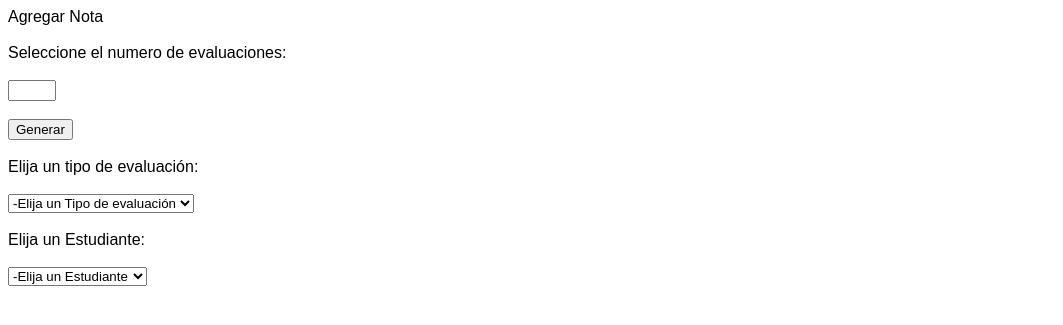
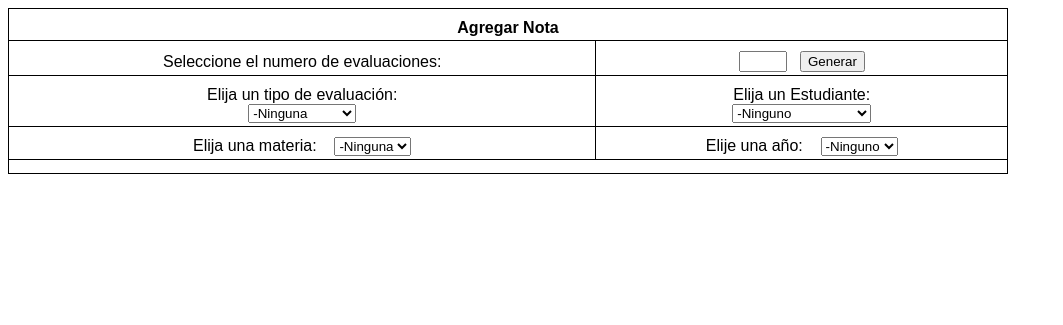
Before and after one commit to hopechan/RankingOportunidades, a PHP site: page /vista/agregarNota.php in a window 1280 px wide. Shown: the top 325 px of the page, without its empty margins (0-1063 px from the left). Run offline with PHP 8.4, Linux system fonts and the light colour scheme; data comes from the database, SQL or seed files in the repository; tables that the repository leaves empty hold one stand-in row (values such as "Sample post").

Commit message:
error array to string conversion

```diff
--- a/vista/agregarNota.php
+++ b/vista/agregarNota.php
@@ -8,18 +8,28 @@
     <link rel="stylesheet" href="./css/style.css">
 </head>
 <body>
-    <header>
-        Agregar Nota <br><br>
-    </header>
     <article>
-        <form method="post">
-
-            Seleccione el numero de evaluaciones: <br><br>
-            <input type="number" name="Evaluaciones" min="1" max="5"> <br><br>
-            <input type="submit" value="Generar" name="gen"><br><br>
-            Elija un tipo de evaluación:  <br><br>
-            <select name="cmbTipo">
-                <option value="A">-Elija un Tipo de evaluación</option>
+        <table width="1000px">
+            <tr>
+                <th colspan="4">
+                    Agregar Nota
+                </th>
+            </tr>
+            <tr>
+                <td colspan="2">
+                <form method="post" class="estilo">
+                    Seleccione el numero de evaluaciones:
+                </td>
+                <td>
+                    <input type="number" name="Evaluaciones" min="1" max="4"> &nbsp;
+                    <input type="submit" value="Generar" name="gen">
+                </td>
+            </tr>
+            <tr>
+                <td colspan="2">
+                    Elija un tipo de evaluación:  <br>
+                    <select name="cmbTipo" class="estilo">
+                        <option value="A">-Ninguna</option>
                         <?php
                             require_once("../controlador/controladorTipo.php");
                             $ct = new ControladorTipo();
@@ -28,10 +38,12 @@
                             echo "<option value='".$tipos[$e]->getIdTipo()."'>".$tipos[$e]->getTipo()."</option><br><br>";
                             }
                         ?>
-            </select><br><br>
-            Elija un Estudiante: <br><br>
-            <select name="cmbEstudiante">
-                    <option value="E">-Elija un Estudiante</option>
+                    </select>
+                </td>
+                <td colspan="2">
+                    Elija un Estudiante:<br>
+                        <select name="cmbEstudiante" class="estilo">
+                                <option value="E">-Ninguno</option>
                                 <?php
                                     require_once("../controlador/controladorEstudiante.php");
                                     $ce = new ControladorEst();
@@ -40,20 +52,51 @@
                                         echo "<option value='".$estudiantes[$i]->getIdEstudiante()."'>".$estudiantes[$i]->getNombre()." ".$estudiantes[$i]->getApellidos()."</option><br>";
                                     }
                                 ?>
-            </select><br><br>
-
+                        </select>
+                </td>
+            </tr>
+            <tr>
+                <td colspan="2">
+                    Elija una materia: &nbsp;&nbsp;
+                    <select name="cmbMateria">
+                        <option value="M">-Ninguna</option>
+                        <?php
+                            require_once("../controlador/controladorMate.php");
+                            $cm = new controladorMate();
+                            $materia = $cm->ObtenerMateria();
+                            for ($mat=0; $mat < sizeof($materia) ; $mat++) {
+                               echo "<option value='" . $materia[$mat]->getIdMateria() . "'>" . $materia[$mat]->getMateria() . "</option>";
+                            }
+                        ?>
+                    </select>
+                </td>
+                <td colspan="2">
+                    Elije una año: &nbsp;&nbsp;
+                    <select name="cmbAnio">
+                        <option value="N">-Ninguno</option>
+                        <option value="1">Year 1</option>
+                        <option value="2">Year 2</option>
+                        <option value="3">Year 3</option>
+                    </select>
+                </td>
+            </tr>
+            <tr>
+                <td colspan="4">
                     <?php
                         if (isset($_POST['gen'])) {
                             $evaluaciones = $_POST['Evaluaciones'];
                         for ($a=0; $a < $evaluaciones; $a++) {
-                   echo "Nota " . ($a+1) . "<br><br>";
-                  echo "<input type='number' name='notas[]' min='1' max='10'><br><br>";
+                            echo "Nota " . ($a+1) . "&nbsp;&nbsp;";
+                            echo "<input type='number' name='notas[]' min='1' max='10'>&nbsp;&nbsp;";
                         }
                         echo "<input type='submit' value='Ok' name='save'><br><br>";
                         echo " <input type='hidden' name='valores' value='" . $evaluaciones . "'>";
                         }
                     ?>
+                </td>
+            </tr>
             </form>
+        </table><br><br>
         <?php
             if (isset($_POST['save'])) {
                  $evaluaciones = $_POST['valores'];
@@ -72,18 +115,45 @@
                 $estudiantes = $ce->buscarxId($id);
                 echo "<td>" . $estudiantes[0]->getNombre() . "&nbsp;" . $estudiantes[0]->getApellidos() . "</td>";
                 $nombre = $ct->ObtenerTipoxid($idtipo);
-                // for ($i=0; $i < $nombre; $i++) {
-                //     echo "<td>".$nombre[$i]."</td>";
-                //     echo $nombre;
-                // }
-                echo "<td>" . $nombre[0] . "</td>";
+                echo "<td>" . $nombre[0]->getTipo() . "</td>";
                  for ($u=0; $u < sizeof($notas); $u++) {
                             echo "<td>";
                             echo $notas[$u];
                             echo "</td>";
                 }
+                echo "</tr></table><br><br>";
+                echo "¿Son los datos correctos?<br>";
+                echo '<form method="post"><br>
+                    <input type="submit" value="Si" name="si">&nbsp;
+                    <input type="submit" value="No" name="no"><br>
+                    </form>';
             }
 
+            if (isset($_POST['si'])) {
+                // $valores = $_POST['notas'];
+                // $valores = $_POST['nf'];
+                include_once("../controlador/controladorNota.php");
+                $cn = new ControladorNota();
+
+
+                for ($n=0; $n < sizeof($notas); $n++) {
+                    $nota = new Nota();
+                    $nota->setIdNota(null);
+                    $nota->setIdEstudiante($estudiantes[0]->getIdEstudiante());
+                    $nota->setIdMateria($materia[0]->getIdMateria());
+                    $nota->setIdTipo($tipos[0]->getIdTipo());
+                    $nota->setNota($notas[$n]);
+                    $nota->setPeriodo("Periodo" . $n+1);
+                    $nota->setAnio($_POST['cmbAnio']);
+                    $nota->setPorcentaje(0.25);
+                    $cn ->agregarNota($nota);
+                }
+
+                // echo "<script type='text/javascript' languaje='javascript'>
+                //     alert('Registro agregado con exito!');
+                //     window.location='agregarNota.php';
+                //     </script>";
+            }
         ?>
 
     </article>
```
Lines whose indentation alone changed are shown as unchanged.
